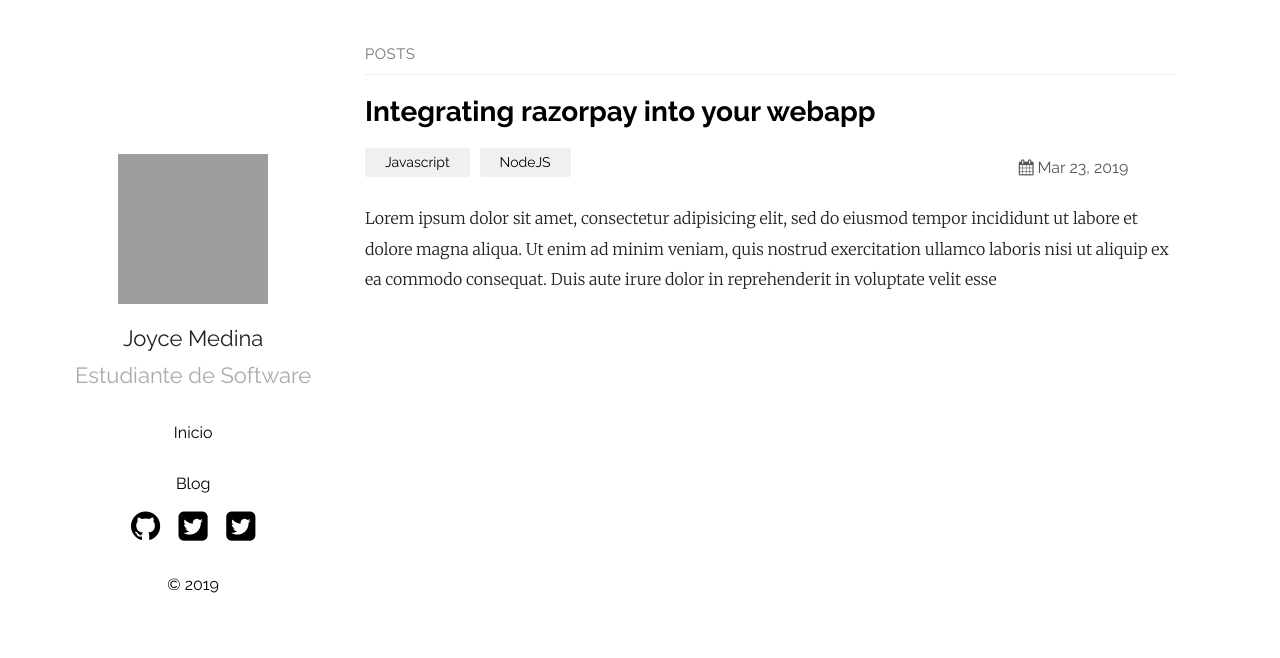
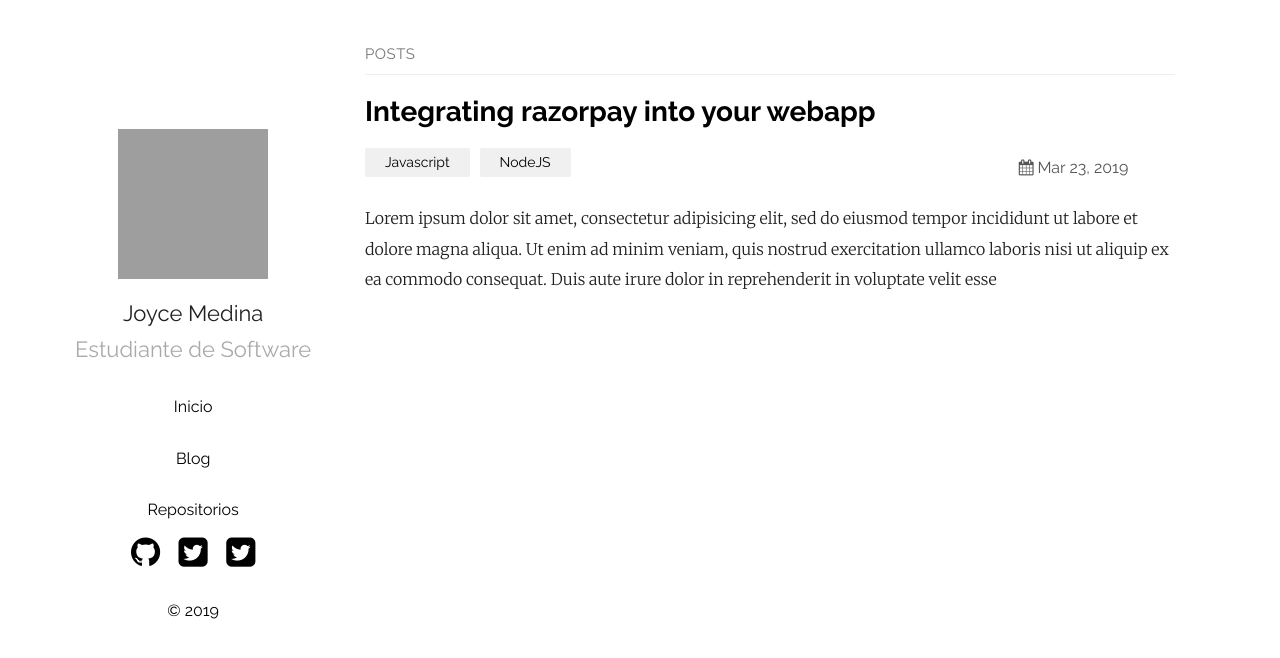
Before and after one commit to DaveNPlay/blo4, a Jekyll site: the page built from index.md, in a window 1280 px wide. Shown: the top 658 px of the page. Built offline with Jekyll 4.4.1, drawn with Linux system fonts in a browser that asks for light colours; grey boxes are pictures that could not be loaded.

Commit message:
Update default.html

```diff
--- a/_layouts/default.html
+++ b/_layouts/default.html
@@ -9,11 +9,14 @@
 			<img src="{{ "https://avatars2.githubusercontent.com/u/57576209?s=400&v=4" | relative_url }}" alt="{{ site.plainwhite.name }}">
 			<h2>{{ site.plainwhite.name }}</h2>
 			<p class="tagline">{{ site.plainwhite.tagline }}</p>
-			<a class="post-link" href="/blog4/javascript/nodejs/2019/03/23/welcome-to-jekyll.html">
+			<a class="post-link" href="/">
       <p>Inicio</p>
     </a>
-			<a class="post-link" href="/blog4/javascript/nodejs/2019/03/23/welcome-to-jekyll.html">
+			<a class="post-link" href="/blog/">
       <p>Blog</p>
+    </a>
+						<a class="post-link" href="https://github.com/JoyceMedina">
+      <p>Repositorios</p>
     </a>
 			<ul class="social">
                 {%- if site.plainwhite.social_links.github -%}
```
